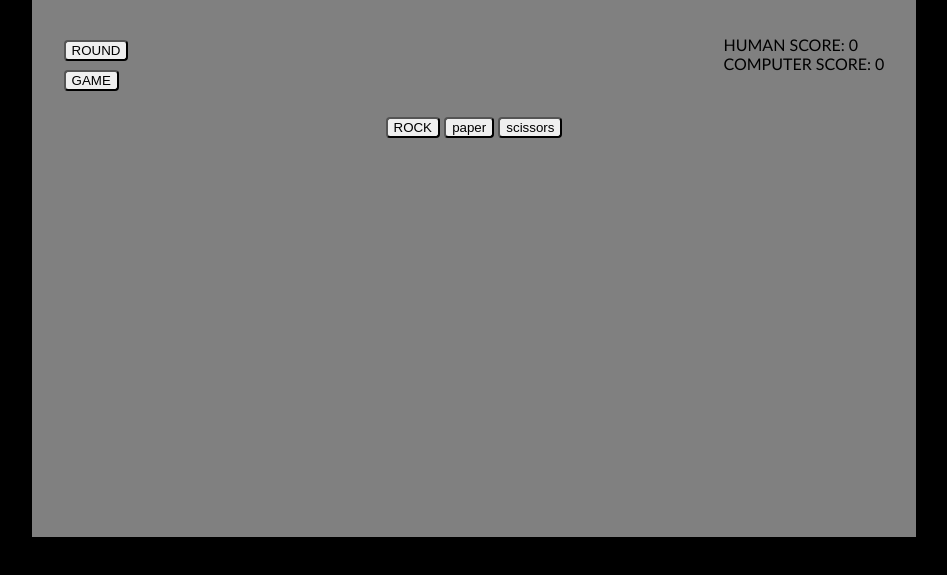
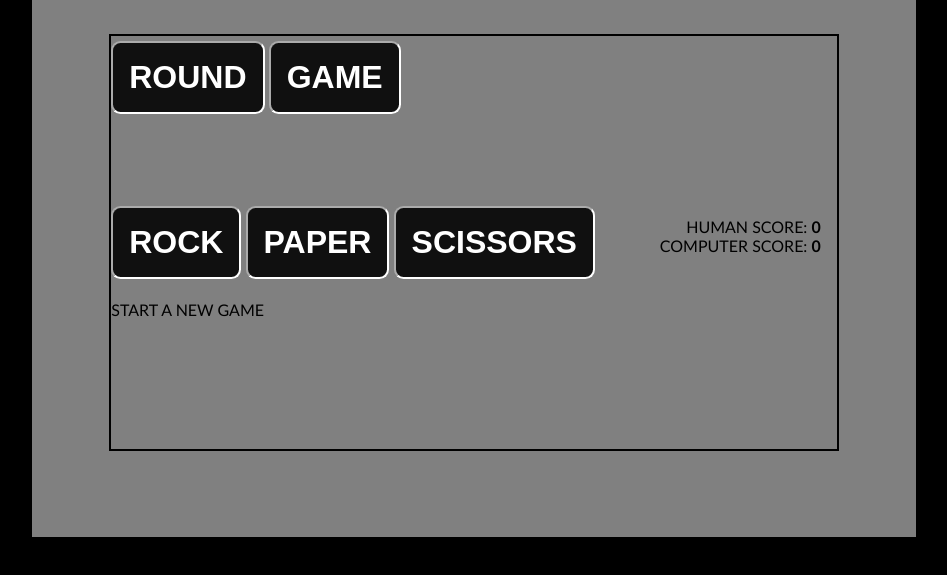
Before and after one commit to BCAUSY/javascript_cw, a plain HTML site: page index.html in a window 1280 px wide. Shown: the part 363-938 px from the top of the page, without its empty margins (166-1113 px from the left). Drawn offline with Linux system fonts and the light colour scheme.

Commit message:
finalized css better tags and naming in html

```diff
--- a/index.html
+++ b/index.html
@@ -1,32 +1,34 @@
 <!DOCTYPE html>
 <html lang="en">
   <head>
-    <meta charset="UTF-8">
-    <meta name="viewport" content="width=device-width, initial-scale=1.0">
+    <meta charset="UTF-8" />
+    <meta name="viewport" content="width=device-width, initial-scale=1.0" />
     <title>Document</title>
-    <link rel="stylesheet" href="style.css">
+    <link rel="stylesheet" href="style.css" />
   </head>
-<body><div class="main-container">
+  <body>
+    <div class="main-container">
       <h1>ROCK, PAPER, SCISSORS</h1>
-    <div class="header">
+      <div id="game-area">
         <div class="button-container">
-        <button type="button" id="buttonRound">ROUND</button><br>
+          <button type="button" id="buttonRound">ROUND</button>
           <button type="button" id="buttonGame">GAME</button>
         </div>
         <div class="score-container">
-        <span class="linijka">HUMAN SCORE: <span id="humanScoreText">0</span></span><br>
-        <span class="linijka">COMPUTER SCORE: <span id="computerScoreText">0</span></span>
-
-    </div>
+          <span class="linijka"
+            >HUMAN SCORE: <strong><span id="humanScoreText">0</span></strong></span
+          ><br />
+          <span class="linijka"
+            >COMPUTER SCORE: <strong><span id="computerScoreText">0</span></strong></span>
         </div>
         <div class="user-choice">
           <button id="buttonRock" type="button">ROCK</button>
           <button id="buttonPaper" type="button">paper</button>
-        <button value="3" id="buttonScissors" type="button">scissors</button>
+          <button id="buttonScissors" type="button">scissors</button>
         </div>
-   <!--  <button onclick="getHumanChoice()">click</button> -->
-
+        <p id="text">START A NEW GAME</p>
+      </div>
     </div>
   </body>
   <script src="javascript.js"></script>
- --></html>
+</html>
--- a/javascript.js
+++ b/javascript.js
@@ -1,6 +1,9 @@
 const buttonRound = document.getElementById("buttonRound");
 const buttonGame = document.getElementById("buttonGame");
 
+const text = document.getElementById("text");
+const computerScoreText = document.getElementById("computerScoreText");
+const humanScoreText = document.getElementById("humanScoreText");
 const buttonRock = document.getElementById("buttonRock");
 const buttonPaper = document.getElementById("buttonPaper");
 const buttonScissors = document.getElementById("buttonScissors");
@@ -9,15 +12,13 @@ let humanScore = 0;
 let computerScore = 0;
 let humanSelection = "";
 
-
-
 // PLAYER CHOICE BUTTONS
 
-function getHumanChoice(choice){
+function getHumanChoice(choice) {
   humanSelection = choice;
   console.log(choice);
   return humanSelection;
-};
+}
 
 // PLAYER CHOICE EVENT LISTENERS
 buttonRock.addEventListener("click", () => {
@@ -26,21 +27,17 @@ buttonRock.addEventListener("click", () => {
 
 buttonPaper.addEventListener("click", () => {
   getHumanChoice("PAPER");
-})
+});
 buttonScissors.addEventListener("click", () => {
   getHumanChoice("SCISSORS");
-})
-
-
+});
 
 //COMPUTER CHOICE FUNCTION
 
-function getComputerChoice(){
-     return choice[(Math.floor(Math.random() * 3))];
-};
+function getComputerChoice() {
+  return choice[Math.floor(Math.random() * 3)];
+}
 const computerSelection = getComputerChoice();
-
-
 
 console.log(humanSelection);
 console.log(computerSelection);
@@ -58,23 +55,19 @@ buttonRound.addEventListener("click", () => {
   playRound(humanSelection, computerSelection);
 });
 
-
-
-function playRound(humanSelection, computerSelection){
-     if (humanSelection === computerSelection){
+function playRound(humanSelection, computerSelection) {
+  if (humanSelection === computerSelection) {
     console.log("ITS A TIE");
   } else {
     console.log("nobody wins");
   }
-};
+}
 buttonRound.onclick = playRound;
 
 // ROUND FUNCTION
 
 /* function playRound(humanChoice, computerChoice){ */
 
-
 /* playRound(humanSelection, computerSelection); */
 
-
 /* console.log(computerSelection +"\n" + humanSelection);) */
--- a/style.css
+++ b/style.css
@@ -1,13 +1,11 @@
 * {
   box-sizing: border-box;
-
 }
 
 body {
-    font-family:'Gill Sans', 'Gill Sans MT', sans-serif;
+  font-family: "Gill Sans", "Gill Sans MT", sans-serif;
   background-color: black;
 }
-
 
 .main-container {
   height: 600px;
@@ -20,18 +18,43 @@ body {
   align-items: center;
 }
 
-.header {
-    width: 100%;
-    display: flex;
-    justify-content: space-between;
-    padding: 1rem 2rem;
+#game-area {
+  border: 2px solid black;
+  margin: 15px;
+  display: grid;
+  grid-template-columns: 2fr 1fr;
+  grid-template-rows: 2fr 1fr 2fr;
 }
 
 .linijka {
-    margin: 1rem 0;
+  margin: 3rem 0;
+}
+
+.score-container {
+    grid-column: 2;
+    grid-row: 2;
+    text-align:right;
+    padding:1rem;
+   /*  display: none; */
 }
 
 button {
   margin: 0.3rem 0;
   border-radius: 4px;
+  font-size: 2em;
+  padding: 1rem;
+  border-radius: 0.6rem;
+  font-weight: 900;
+  text-transform: uppercase;
+  filter: invert(1);
 }
+
+.user-choice {
+    grid-column: 1;
+   /*  display: none; */
+}
+
+#text{
+    grid-column: 1;
+    grid-row:3;
+}
```
Lines whose indentation alone changed are shown as unchanged.
